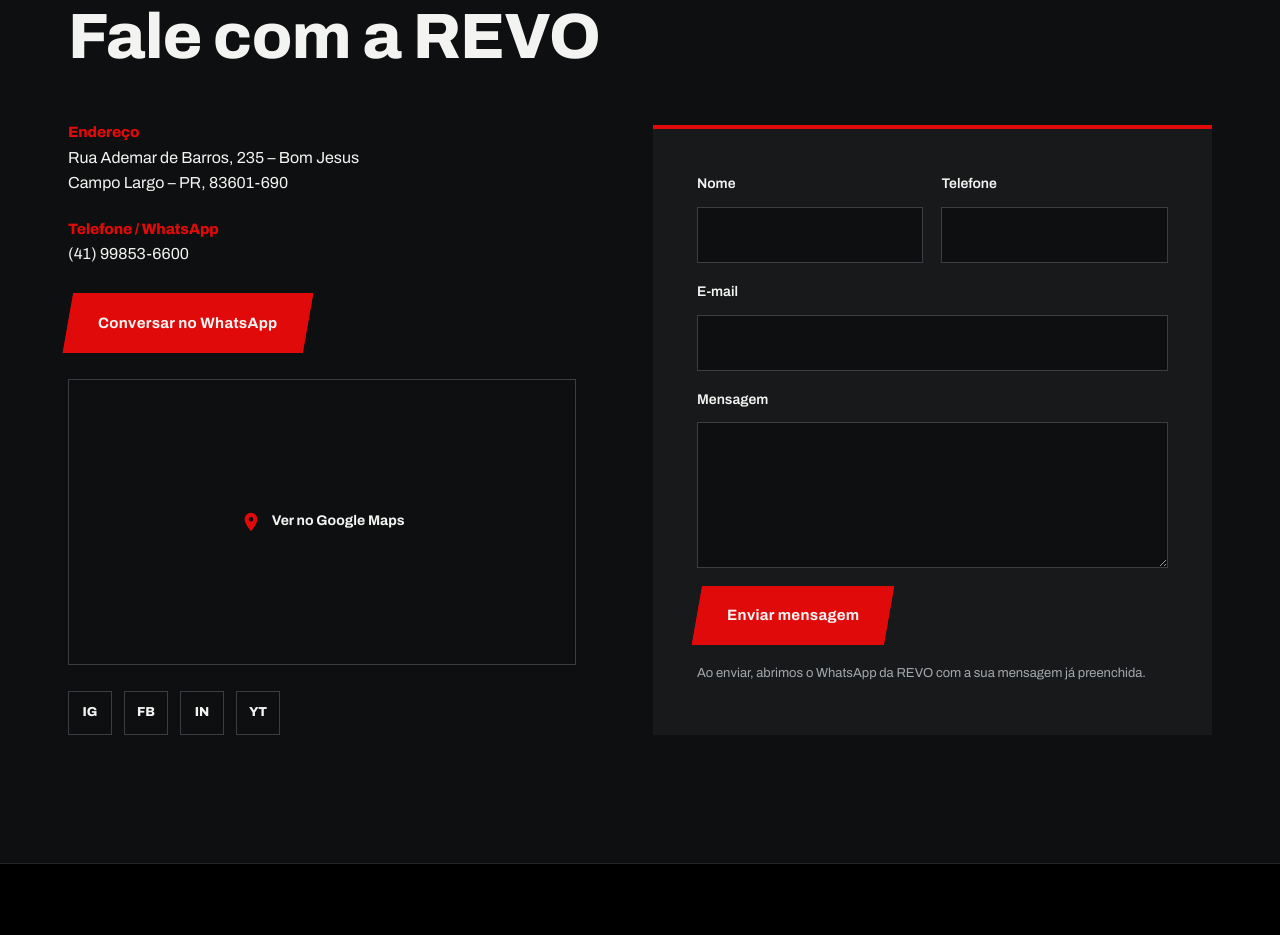
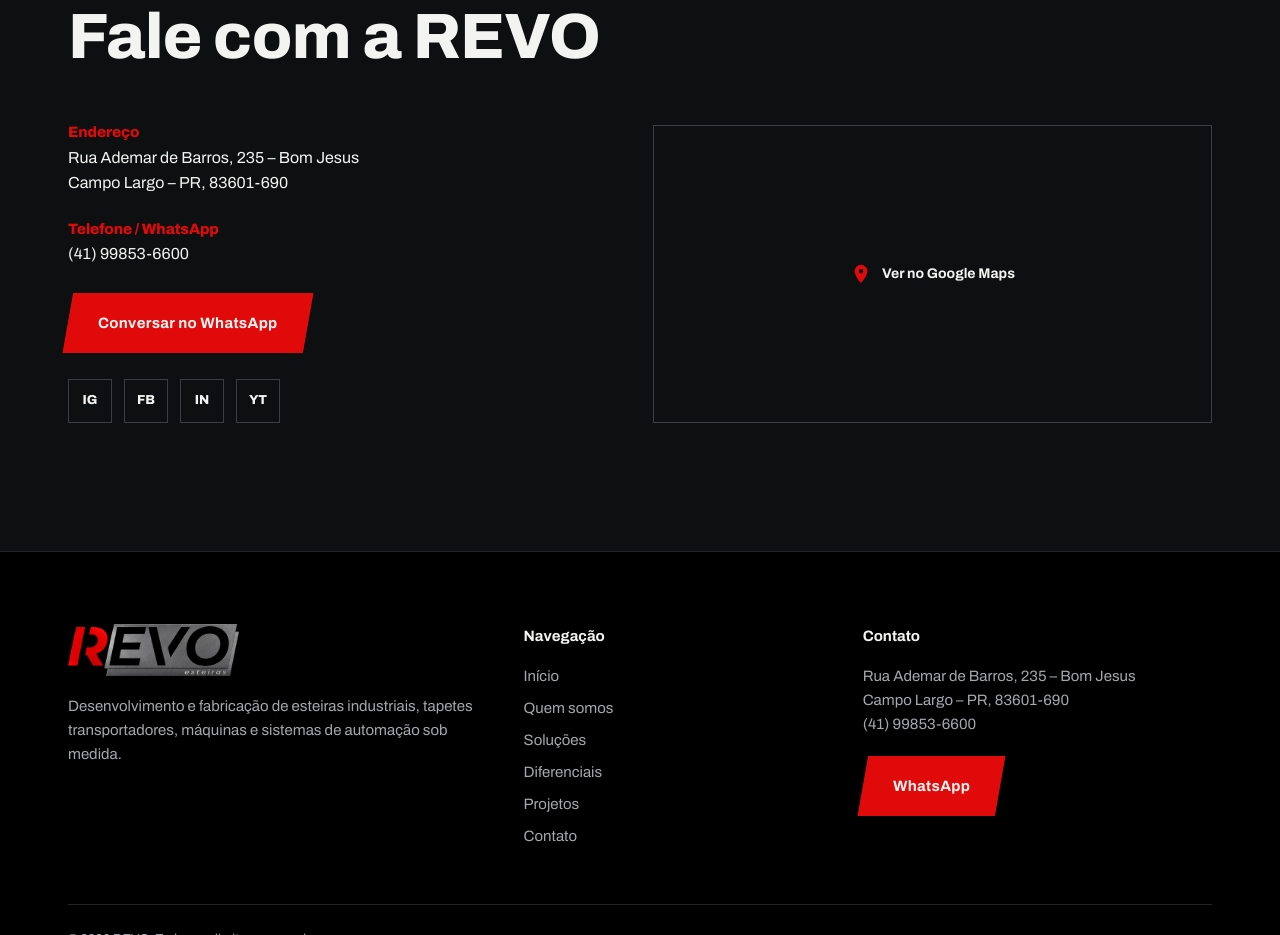
Before and after one commit to revoindsuporte-dev/resteiras-revo, a plain HTML site: page index.html in a window 1280 px wide. Shown: the part 6220-7155 px from the top of the page. Drawn offline with Linux system fonts and the light colour scheme.

Commit message:
retirando contato via email

```diff
--- a/assets/css/style.css
+++ b/assets/css/style.css
@@ -74,6 +74,7 @@ header.s{background:rgba(14,15,16,.94);backdrop-filter:blur(10px);border-bottom:
 .ci{display:grid;gap:26px;align-content:start}
 .ci h3{font-size:15px;color:var(--red);margin-bottom:4px;font-stretch:100%}
 .ci p{color:var(--tx)}
+.map.big{aspect-ratio:auto;min-height:100%}
 .map{display:block;position:relative;aspect-ratio:16/9;background:var(--g2) repeating-linear-gradient(0deg,transparent 0 39px,#2d3033 39px 40px),repeating-linear-gradient(90deg,transparent 0 39px,#2d3033 39px 40px);display:grid;place-items:center;border:1px solid var(--g3);transition:border-color .2s}
 .map:hover{border-color:var(--red)}
 .map b{display:flex;gap:10px;align-items:center;background:var(--bg);padding:12px 20px;font-size:14px}.map svg{width:22px;height:22px;fill:var(--red)}
@@ -100,5 +101,5 @@ footer h4{margin:0 0 16px;font-size:15px}
 .pg{grid-template-columns:1fr}.c,.c:nth-child(1),.c:nth-child(2){grid-column:auto;min-height:380px}
 .dg{grid-template-columns:1fr 1fr}.gg{grid-template-columns:1fr 1fr;grid-auto-rows:200px}.gg button:nth-child(1){grid-column:span 2}
 }
-@media(max-width:560px){.dg{grid-template-columns:1fr}.r2{grid-template-columns:1fr}.btn{width:100%;justify-content:center}.gg{grid-template-columns:1fr}.gg button:nth-child(1){grid-column:auto;grid-row:auto}}
+@media(max-width:560px){.map.big{min-height:200px}.dg{grid-template-columns:1fr}.r2{grid-template-columns:1fr}.btn{width:100%;justify-content:center}.gg{grid-template-columns:1fr}.gg button:nth-child(1){grid-column:auto;grid-row:auto}}
 @media(prefers-reduced-motion:reduce){*{animation:none!important;transition:none!important}.hero>img{transform:none}}
--- a/assets/js/main.js
+++ b/assets/js/main.js
@@ -4,6 +4,3 @@ document.getElementById('mb').onclick=function(){nv.classList.toggle('o')};
 document.querySelectorAll('#mn a').forEach(function(a){a.onclick=function(){nv.classList.remove('o')}});
 document.querySelectorAll('.gg button').forEach(function(b){b.onclick=function(){lb.querySelector('img').src=b.dataset.i;lb.classList.add('o')}});
 lb.onclick=function(){lb.classList.remove('o')};addEventListener('keydown',function(e){if(e.key==='Escape')lb.classList.remove('o')});
-document.getElementById('f').onsubmit=function(e){e.preventDefault();var d=new FormData(e.target);
-var t='Olá, REVO! Gostaria de um orçamento.\nNome: '+d.get('n')+'\nTelefone: '+d.get('t')+'\nE-mail: '+d.get('e')+'\nMensagem: '+d.get('m');
-window.open('https://wa.me/5541998536600?text=Ol%C3%A1%2C%20REVO!%20Gostaria%20de%20solicitar%20um%20or%C3%A7amento.'.split('?')[0]+'?text='+encodeURIComponent(t),'_blank','noopener')};
--- a/index.html
+++ b/index.html
@@ -56,12 +56,8 @@
 <div><h3>Endereço</h3><p>Rua Ademar de Barros, 235 – Bom Jesus<br>Campo Largo – PR, 83601-690</p></div>
 <div><h3>Telefone / WhatsApp</h3><p><a href="tel:+5541998536600">(41) 99853-6600</a></p></div>
 <a class="btn p" href="https://wa.me/5541998536600?text=Ol%C3%A1%2C%20REVO!%20Gostaria%20de%20solicitar%20um%20or%C3%A7amento." target="_blank" rel="noopener" style="justify-self:start"><span>Conversar no WhatsApp</span></a>
-<a class="map" href="https://www.google.com/maps/search/?api=1&query=Rua+Ademar+de+Barros+235+Bom+Jesus+Campo+Largo+PR+83601-690" target="_blank" rel="noopener" aria-label="Abrir localização no Google Maps"><b><svg viewBox="0 0 24 24"><path d="M12 2a7 7 0 0 0-7 7c0 5 7 13 7 13s7-8 7-13a7 7 0 0 0-7-7zm0 9.5A2.5 2.5 0 1 1 12 6.5a2.5 2.5 0 0 1 0 5z"/></svg>Ver no Google Maps</b></a>
 <div class="soc"><!-- Inserir links dos perfis nos href abaixo --><a href="#" aria-label="Instagram">IG</a><a href="#" aria-label="Facebook">FB</a><a href="#" aria-label="LinkedIn">IN</a><a href="#" aria-label="YouTube">YT</a></div></div>
-<form id="f"><div class="r2"><label>Nome<input name="n" required autocomplete="name"></label><label>Telefone<input name="t" type="tel" required autocomplete="tel"></label></div>
-<label>E-mail<input name="e" type="email" required autocomplete="email"></label>
-<label>Mensagem<textarea name="m" rows="5" required></textarea></label>
-<button class="btn p" type="submit" style="justify-self:start"><span>Enviar mensagem</span></button><p class="note">Ao enviar, abrimos o WhatsApp da REVO com a sua mensagem já preenchida.</p></form></div></div></section>
+<a class="map big" href="https://www.google.com/maps/search/?api=1&query=Rua+Ademar+de+Barros+235+Bom+Jesus+Campo+Largo+PR+83601-690" target="_blank" rel="noopener" aria-label="Abrir localização no Google Maps"><b><svg viewBox="0 0 24 24"><path d="M12 2a7 7 0 0 0-7 7c0 5 7 13 7 13s7-8 7-13a7 7 0 0 0-7-7zm0 9.5A2.5 2.5 0 1 1 12 6.5a2.5 2.5 0 0 1 0 5z"/></svg>Ver no Google Maps</b></a></div></div></section>
 
 <footer><div class="w"><div class="fg"><div><img src="assets/img/logos/revo-logo-esteiras.png" alt="REVO Esteiras"><p>Desenvolvimento e fabricação de esteiras industriais, tapetes transportadores, máquinas e sistemas de automação sob medida.</p></div>
 <div><h4>Navegação</h4><ul><li><a href="#inicio">Início</a></li><li><a href="#quem-somos">Quem somos</a></li><li><a href="#produtos">Soluções</a></li><li><a href="#diferenciais">Diferenciais</a></li><li><a href="#galeria">Projetos</a></li><li><a href="#contato">Contato</a></li></ul></div>
```
